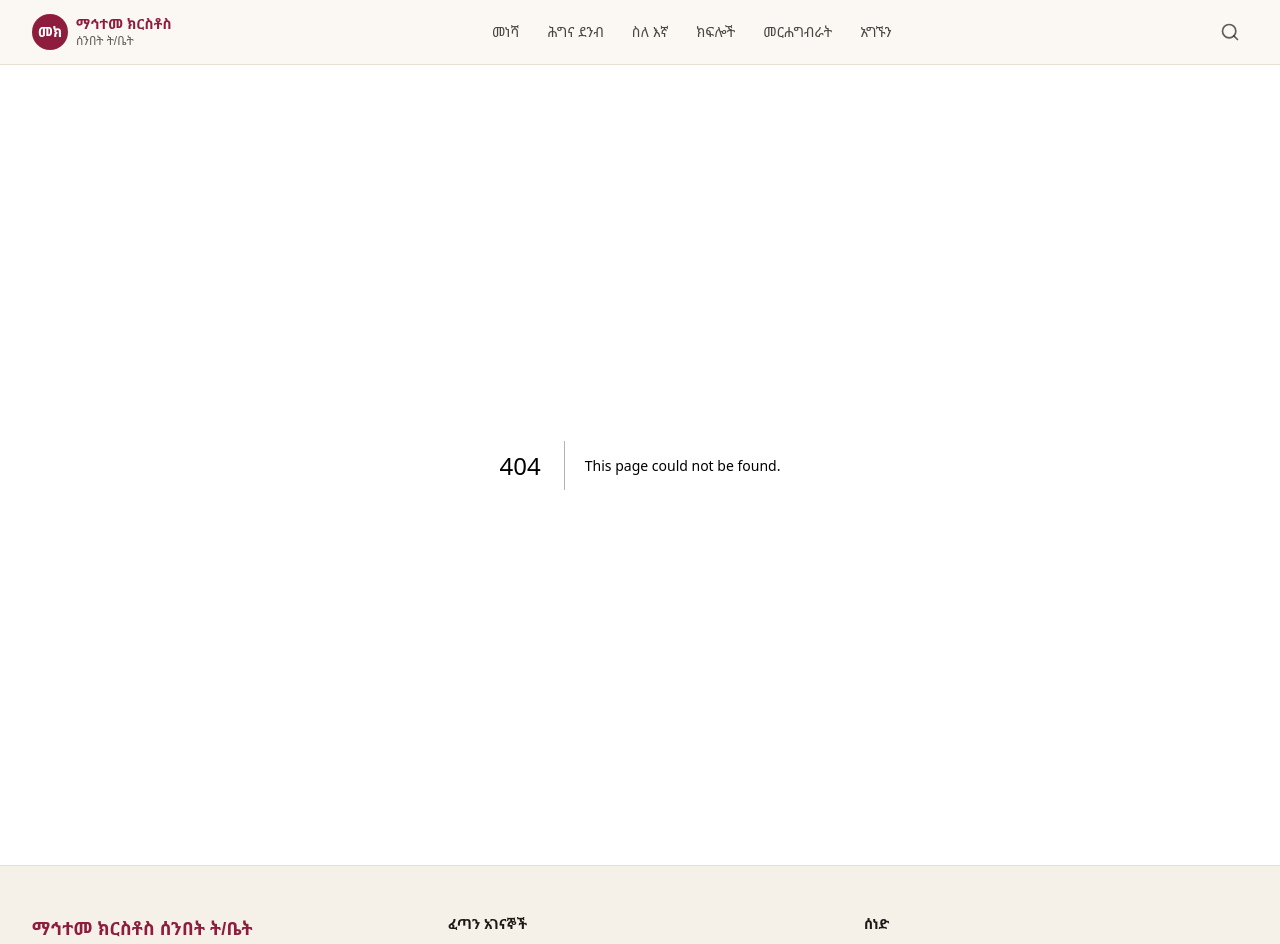
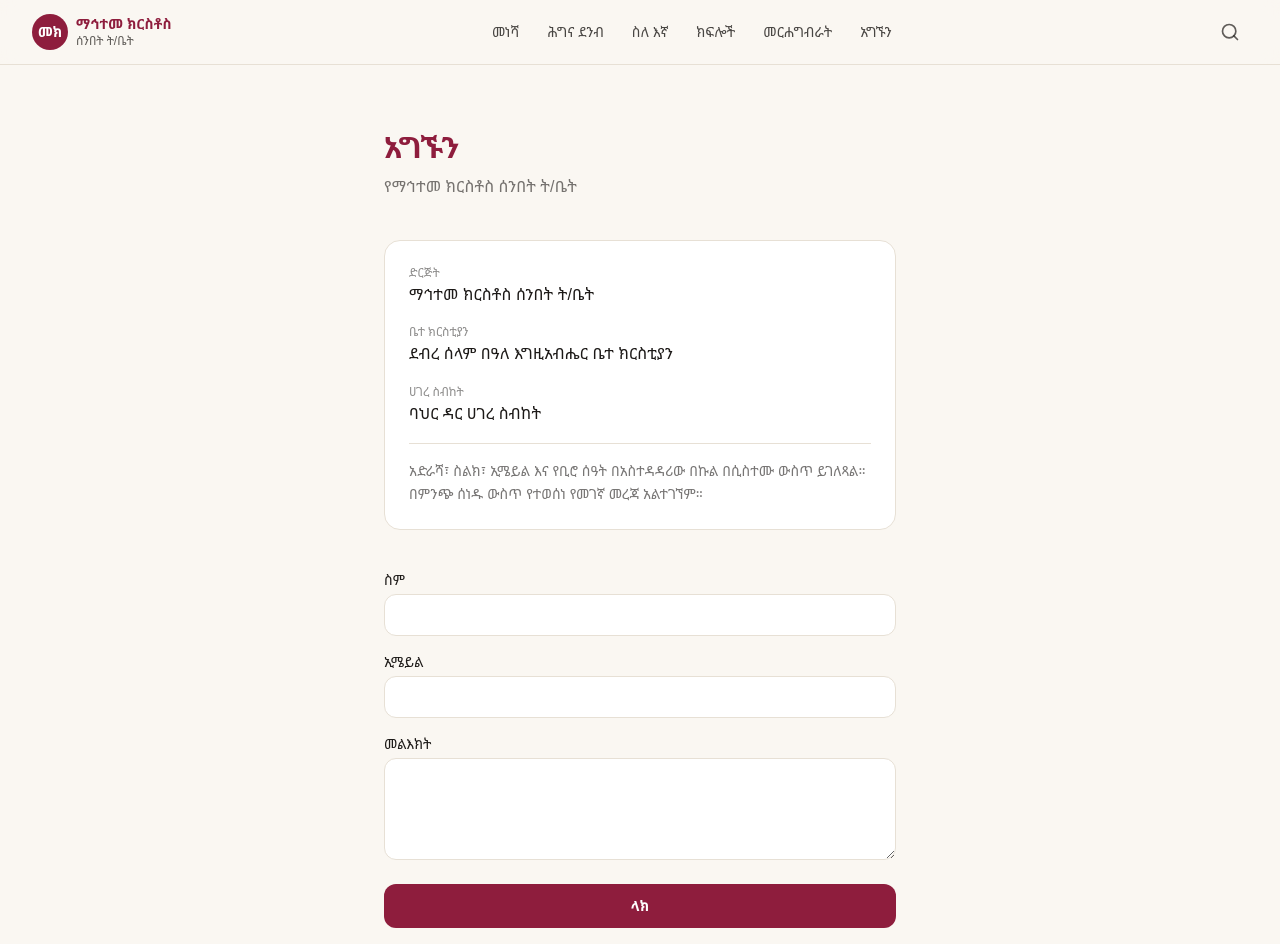
Before and after one commit to Menelik2/Church, a Next.js app: page /contact in a window 1280 px wide. Before the commit this address had no page. Shown: the top 944 px of the page. Built offline with nearby package versions, Linux system fonts and the light colour scheme.

Commit message:
Add Programs, Membership rights/responsibilities/requirements, Contact pages

```diff
--- /dev/null
+++ b/src/app/contact/page.tsx
@@ -0,0 +1,78 @@
+import { DOCUMENT_META } from "@/data/regulations";
+
+export const metadata = {
+  title: "አግኙን",
+  description: "ማኅተመ ክርስቶስ ሰንበት ት/ቤትን ያግኙ",
+};
+
+export default function ContactPage() {
+  return (
+    <div className="mx-auto max-w-xl px-4 py-16 sm:px-6 lg:px-8">
+      <h1 className="text-3xl font-bold text-[var(--primary)] amharic">
+        አግኙን
+      </h1>
+      <p className="mt-2 text-[var(--foreground)]/60 amharic">
+        የማኅተመ ክርስቶስ ሰንበት ት/ቤት
+      </p>
+
+      <div className="mt-10 rounded-2xl border border-[var(--border)] bg-[var(--card)] p-6 space-y-4">
+        <div>
+          <p className="text-xs font-medium text-[var(--foreground)]/50">ድርጅት</p>
+          <p className="amharic font-medium">{DOCUMENT_META.organization_am}</p>
+        </div>
+        <div>
+          <p className="text-xs font-medium text-[var(--foreground)]/50">ቤተ ክርስቲያን</p>
+          <p className="amharic">{DOCUMENT_META.church_am}</p>
+        </div>
+        <div>
+          <p className="text-xs font-medium text-[var(--foreground)]/50">ሀገረ ስብከት</p>
+          <p className="amharic">{DOCUMENT_META.diocese_am}</p>
+        </div>
+        <div className="pt-4 border-t border-[var(--border)]">
+          <p className="text-sm text-[var(--foreground)]/60 amharic leading-relaxed">
+            አድራሻ፣ ስልክ፣ ኢሜይል እና የቢሮ ሰዓት በአስተዳዳሪው በኩል በሲስተሙ ውስጥ
+            ይገለጻል። በምንጭ ሰነዱ ውስጥ የተወሰነ የመገኛ መረጃ አልተገኘም።
+          </p>
+        </div>
+      </div>
+
+      <form className="mt-10 space-y-4">
+        <div>
+          <label className="block text-sm font-medium mb-1">ስም</label>
+          <input
+            type="text"
+            name="name"
+            className="w-full rounded-xl border border-[var(--border)] bg-[var(--card)] px-4 py-2.5 text-sm focus:outline-none focus:ring-2 focus:ring-[var(--color-gold-500)]"
+            required
+          />
+        </div>
+        <div>
+          <label className="block text-sm font-medium mb-1">ኢሜይል</label>
+          <input
+            type="email"
+            name="email"
+            className="w-full rounded-xl border border-[var(--border)] bg-[var(--card)] px-4 py-2.5 text-sm focus:outline-none focus:ring-2 focus:ring-[var(--color-gold-500)]"
+          />
+        </div>
+        <div>
+          <label className="block text-sm font-medium mb-1">መልእክት</label>
+          <textarea
+            name="message"
+            rows={4}
+            className="w-full rounded-xl border border-[var(--border)] bg-[var(--card)] px-4 py-2.5 text-sm focus:outline-none focus:ring-2 focus:ring-[var(--color-gold-500)]"
+            required
+          />
+        </div>
+        <button
+          type="submit"
+          className="w-full rounded-xl bg-[var(--primary)] px-5 py-3 text-sm font-semibold text-white transition hover:opacity-90"
+        >
+          ላክ
+        </button>
+        <p className="text-xs text-[var(--foreground)]/50 text-center">
+          መልእክቶች በአስተዳዳሪው ዳሽቦርድ ላይ ይቀመጣሉ (Supabase)።
+        </p>
+      </form>
+    </div>
+  );
+}
--- /dev/null
+++ b/src/app/membership/rights/page.tsx
@@ -0,0 +1,34 @@
+import { ARTICLES, DOCUMENT_META } from "@/data/regulations";
+import Link from "next/link";
+
+export const metadata = {
+  title: "የአገልጋይ መብት",
+  description: "አንቀጽ 11 — የአገልጋይ መብት",
+};
+
+export default function RightsPage() {
+  const art = ARTICLES["11"];
+
+  return (
+    <div className="mx-auto max-w-3xl px-4 py-16 sm:px-6 lg:px-8">
+      <p className="text-sm font-medium text-[var(--primary)]">አንቀጽ 11</p>
+      <h1 className="mt-2 text-3xl font-bold text-[var(--primary)] amharic">
+        {art.title_am}
+      </h1>
+      <div className="mt-8 prose-am amharic whitespace-pre-wrap leading-relaxed">
+        {art.content_am}
+      </div>
+      <p className="mt-6 text-sm text-[var(--foreground)]/50">
+        ሙሉ ጽሑፍ ከምንጭ PDF በማስመጣት ይሞላል። {DOCUMENT_META.revision_date_am}
+      </p>
+      <div className="mt-10 flex gap-4">
+        <Link href="/membership/responsibilities" className="text-sm font-medium text-[var(--primary)] hover:underline">
+          ግዴታ →
+        </Link>
+        <Link href="/rules/11" className="text-sm text-[var(--foreground)]/60 hover:underline">
+          አንቀጽ 11
+        </Link>
+      </div>
+    </div>
+  );
+}
--- /dev/null
+++ b/src/app/programs/page.tsx
@@ -0,0 +1,34 @@
+import { ARTICLES, DOCUMENT_META } from "@/data/regulations";
+import Link from "next/link";
+
+export const metadata = {
+  title: "መርሐግብራት",
+  description: "በሰንበት ት/ቤቱ ስር ያሉ መርሐግብራት",
+};
+
+export default function ProgramsPage() {
+  const programs = ARTICLES["16"];
+
+  return (
+    <div className="mx-auto max-w-3xl px-4 py-16 sm:px-6 lg:px-8">
+      <p className="text-sm font-medium text-[var(--primary)]">አንቀጽ 16</p>
+      <h1 className="mt-2 text-3xl font-bold text-[var(--primary)] amharic">
+        {programs.title_am}
+      </h1>
+
+      <div className="mt-10 prose-am amharic whitespace-pre-wrap leading-relaxed text-[var(--foreground)]">
+        {programs.content_am}
+      </div>
+
+      <p className="mt-8 text-sm text-[var(--foreground)]/50">
+        {DOCUMENT_META.organization_am} · {DOCUMENT_META.revision_date_am}
+      </p>
+
+      <div className="mt-10">
+        <Link href="/rules/16" className="text-sm font-medium text-[var(--primary)] hover:underline">
+          ሙሉ አንቀጽ →
+        </Link>
+      </div>
+    </div>
+  );
+}
```
